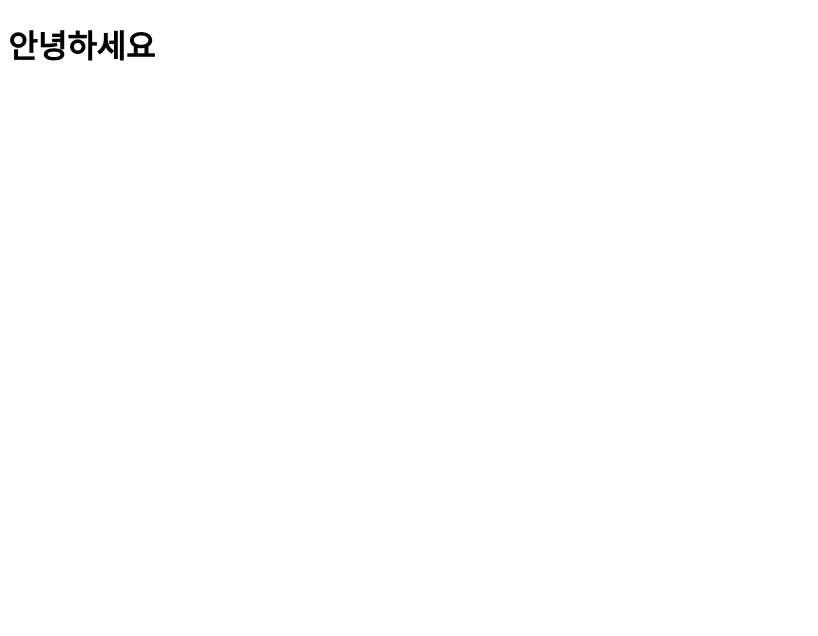
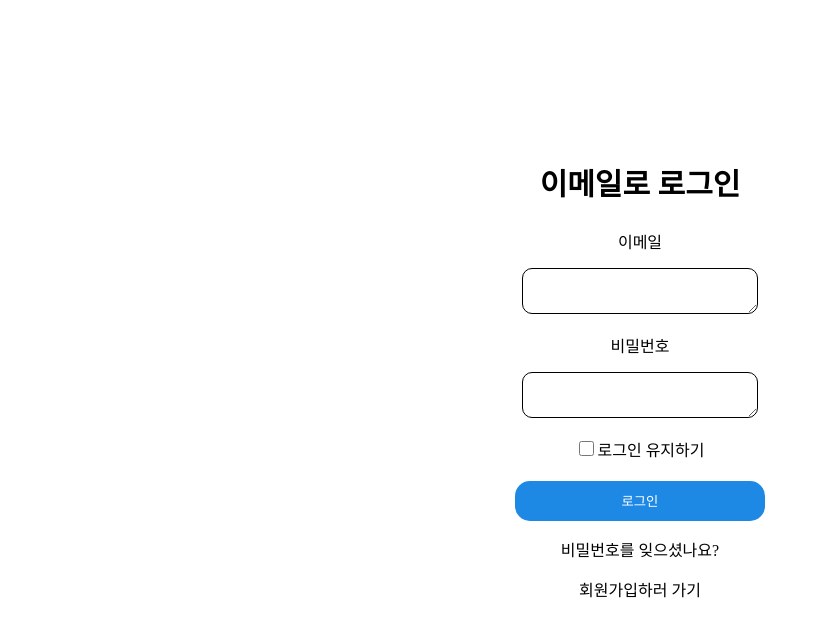
Before and after one commit to sdyoon94/jeju-travel-application, a React (Create React App) app in the folder frontend/: page /login in a window 1280 px wide. Shown: the top 636 px of the page, without its empty margins (0-818 px from the left). Built offline with nearby package versions, Linux system fonts and the light colour scheme.

Commit message:
Feat: "로그인 페이지 구현" #S07P11A609-28
api 요청 제외 html, css 완성

```diff
--- /dev/null
+++ b/frontend/src/component/Login.css
@@ -0,0 +1,35 @@
+.input-checkbox {
+  height: 15px;
+  width: 15px;
+}
+
+.login-top {
+  margin-top: 160px;
+  font-size: 30px;
+}
+
+.center {
+  text-align: center;
+}
+
+
+
+/* 이메일 */
+
+/* position: absolute;
+width: 150px;
+height: 25px;
+left: 7px;
+top: 280px;
+
+font-family: 'Inter';
+font-style: italic;
+font-weight: 400;
+font-size: 20px;
+line-height: 24px;
+/* identical to box height */
+/* display: flex;
+align-items: center;
+text-align: center;
+
+color: #000000; */
--- a/frontend/src/component/Login.js
+++ b/frontend/src/component/Login.js
@@ -1,6 +1,28 @@
+import { Link } from "react-router-dom"
+import "../globalStyle.css"
+import "./Login.css"
+
+
+
 function Login() {
-  return (
-    <h1>안녕하세요</h1>
+  return(
+    <div className="center">
+      <h2 className="login-top">이메일로 로그인</h2>
+      <form>
+        <label htmlFor="email" className="block">이메일</label>
+        <textarea id="email" className="input-auth" />
+        <label htmlFor="password" className="block">비밀번호</label>
+        <textarea className="input-auth" id="password" />
+        <div>
+        <input type="checkbox" id="onLogin" className="input-checkbox"/>
+        <label htmlFor="onLogin">로그인 유지하기</label>
+        </div>
+        <button className="auth-btn">로그인</button>
+      </form>
+      <Link className="link" to="/"><p className="text-align">비밀번호를 잊으셨나요?</p></Link>
+      <Link className="link" to="/signup"><p className="text-align">회원가입하러 가기</p></Link>
+
+    </div>
   )
 }
 
--- /dev/null
+++ b/frontend/src/globalStyle.css
@@ -0,0 +1,44 @@
+:root {
+  --vh: 100%;
+}
+
+.inline-block {
+  display: inline-block;
+}
+
+.block {
+  display: block;
+}
+
+.auth-btn {
+  margin-top: 20px;
+  background-color: #1E88E5;
+  width: 250px;
+  height: 40px;
+  color: white;
+  border: none;
+  border-radius: 15px;
+}
+
+.input-auth:focus {
+  outline: none;
+  border: 2px solid #1E88E5;
+}
+
+.input-auth {
+  margin-top: 15px;
+  margin-bottom: 15px;
+  height: 40px;
+  width: 230px;
+  border-radius: 10px;
+  border: 1px solid black;
+}
+
+.link {
+  text-decoration: none ;
+  color: inherit;
+}
+
+.text-align {
+  /* text-align: center; */
+}
```
